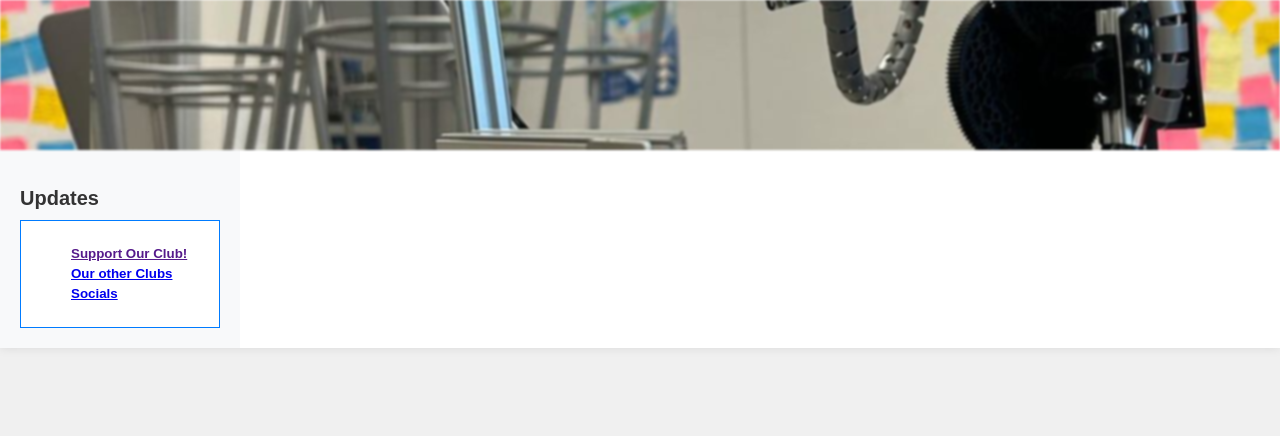
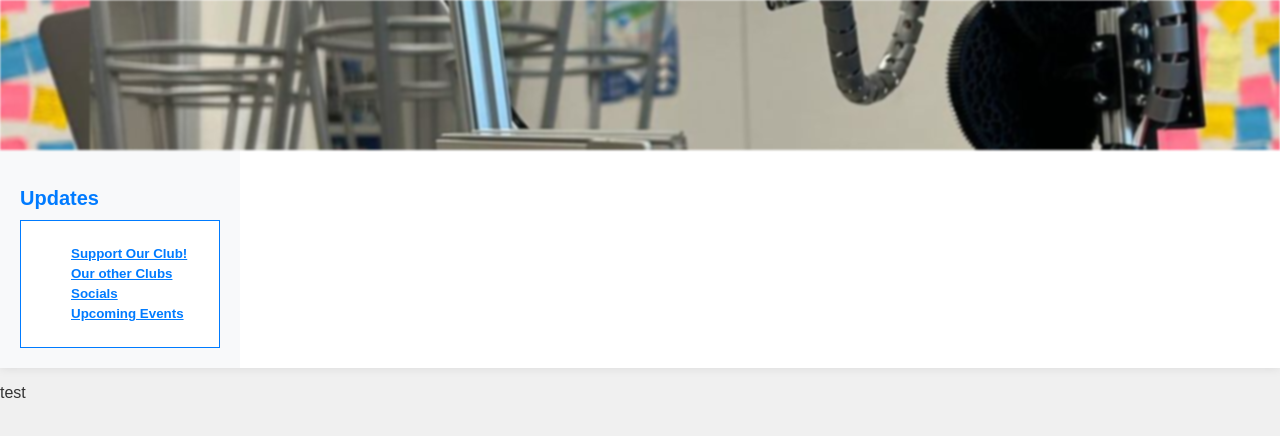
Before and after one commit to LiveWaffle/robotics-website, a plain HTML site: page index.html in a window 1280 px wide. Drawn offline with Linux system fonts and the light colour scheme.

Commit message:
adding more social events and adding mission

```diff
--- a/css/index.css
+++ b/css/index.css
@@ -44,4 +44,5 @@ a {
     line-height: 20px;
     font-weight:bold;
     text-decoration: underline;
+    color:#007bff
 }
--- a/index.html
+++ b/index.html
@@ -11,9 +11,8 @@
         <div id="header">
 
         </div>
-
         <aside id="leftSidebar">
-            <h2>Updates</h2>
+            <h2 style="color: #007bff;">Updates</h2>
             <div class="box">
                 <ul>
                     <a href="">Support Our Club!</a>
@@ -21,11 +20,14 @@
                     <a href="https://www.traditionprep.org/apps/pages/?type=d&uREC_ID=572437&pREC_ID=1103892">Our other Clubs</a>
                     <br>
                     <a href="https://www.instagram.com/tphs.robotics/">Socials</a>
+                    <br>
+                    <a href="upcomingevents.html">Upcoming Events</a>
 
 
                 </ul>
             </div>
         </aside>
     </div>
+    <p>test</p>
 </body>
 </html>
```
Also changed, not shown: upcomingevents.html (added).
